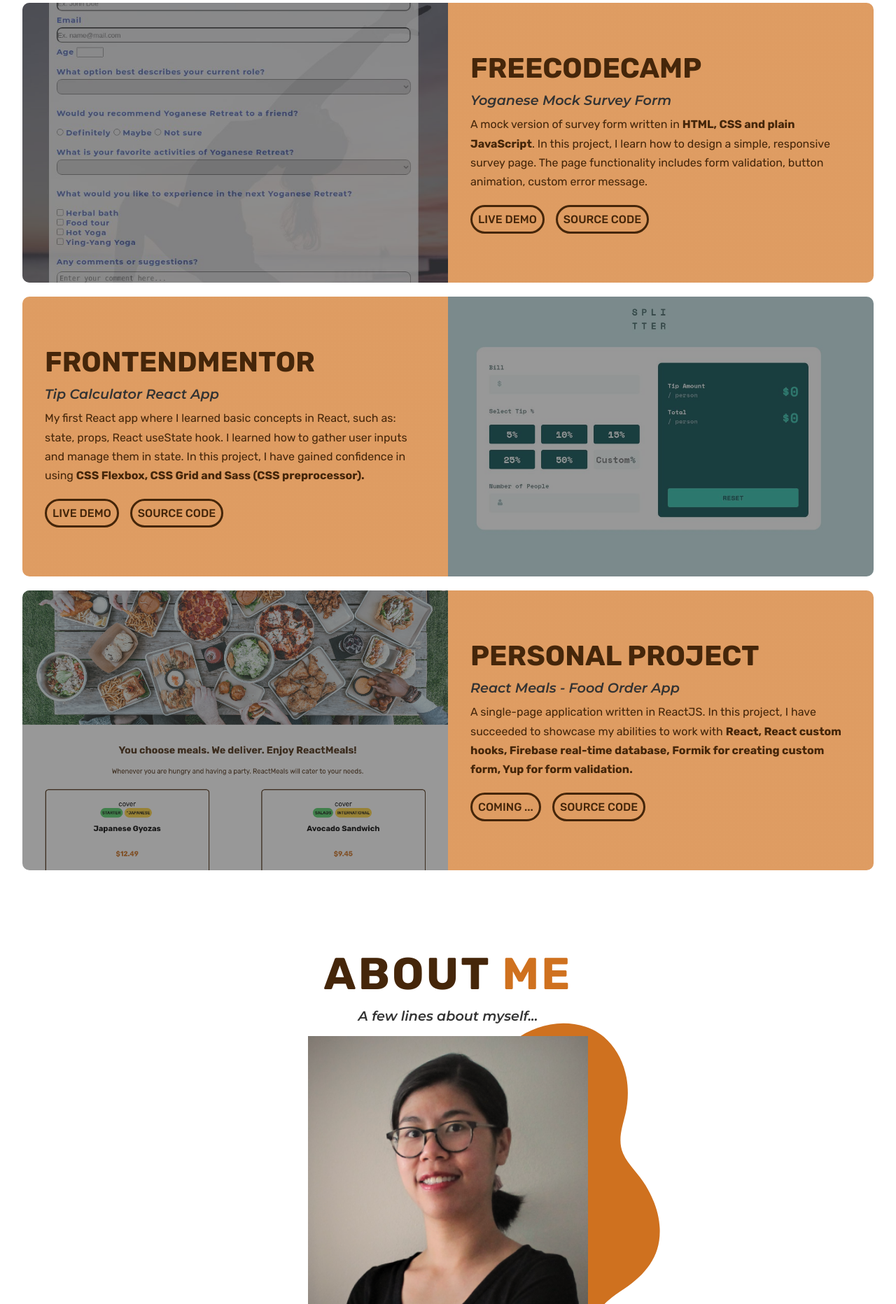
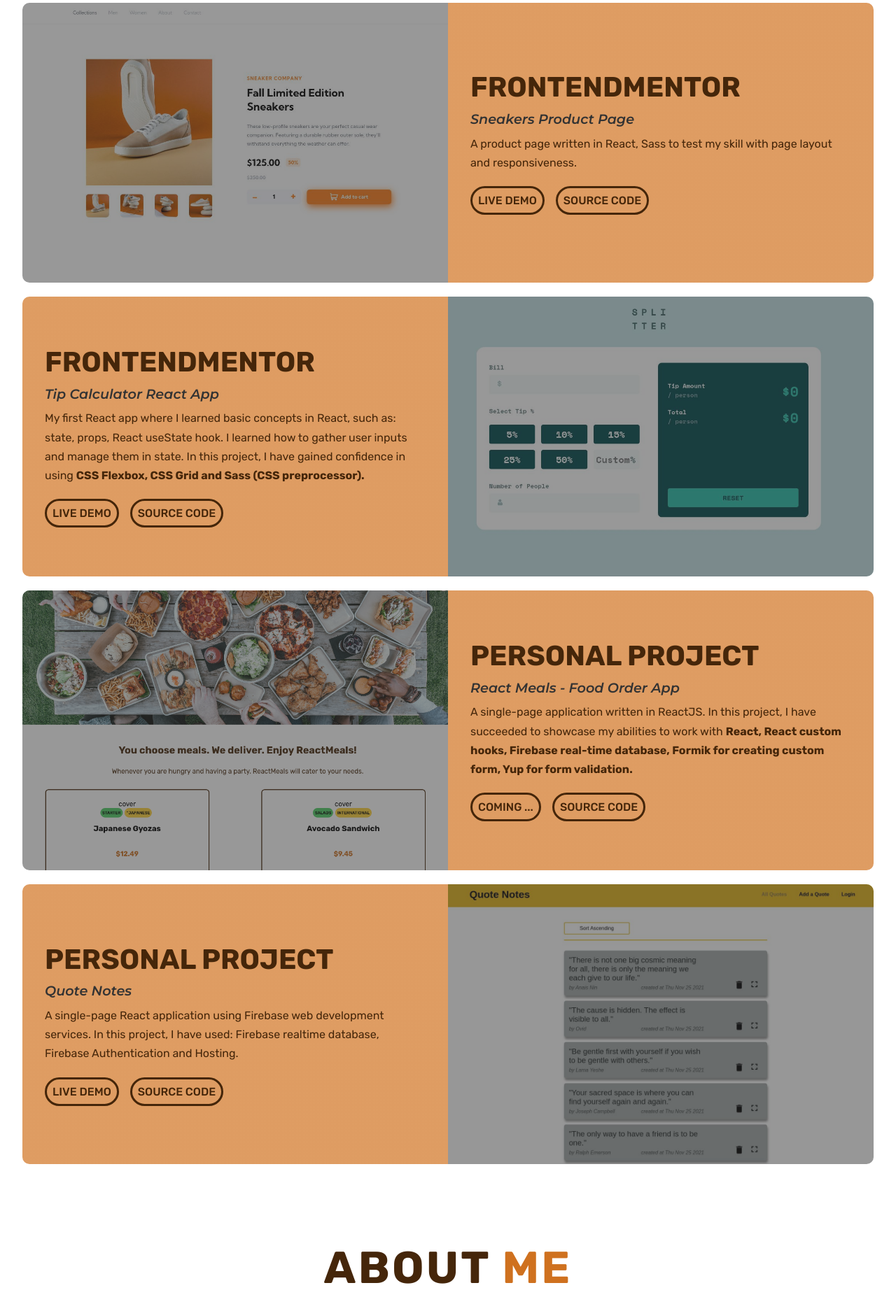
Before and after one commit to anh-vumartell/My-Personal-Website, a plain HTML site: page index.html in a window 1280 px wide. Shown: the part 2245-4109 px from the top of the page at 70% size. Drawn offline with Linux system fonts and the light colour scheme.

Commit message:
update Project section

```diff
--- a/index.html
+++ b/index.html
@@ -185,23 +185,20 @@
 
           <div class="project-item">
             <div class="project-info">
-              <h1>FreeCodeCamp</h1>
-              <h2>Yoganese Mock Survey Form</h2>
+              <h1>FrontEndMentor</h1>
+              <h2>Sneakers Product Page</h2>
               <p>
-                A mock version of survey form written in <b>HTML, CSS and plain
-                  JavaScript</b>. In this project, I learn how to design a simple,
-                responsive survey page. The page functionality includes form
-                validation, button animation, custom error message.
+                A product page written in React, Sass to test my skill with page layout and responsiveness.
               </p>
               <div class="project-cta">
                 <a
-                  href="https://yoganese-survey-form.netlify.app/"
+                  href="https://love-sneaker.netlify.app/"
                   target="_blank"
                   >Live demo</a
                 >
 
                 <a
-                  href="https://github.com/anh-vumartell/Survey-form"
+                  href="https://github.com/anh-vumartell/ecommerce-product-page-react-sass"
                   target="_blank"
                   >Source Code</a
                 >
@@ -209,7 +206,7 @@
             </div>
 
             <div class="project-img">
-              <img src="./images/yoganese-live-demo.jpg" alt="img" />
+              <img src="./images/sneakers-live-demo.jpg" alt="img" />
             </div>
           </div>
 
@@ -273,6 +270,33 @@
 
             <div class="project-img">
               <img src="./images/react-meals-screen.png" alt="project-img--4" />
+            </div>
+          </div>
+          <div class="project-item">
+            <div class="project-info">
+              <h1>Personal Project</h1>
+              <h2>Quote Notes</h2>
+              <p>
+                A single-page React application using Firebase web development services. In this project, I have used:
+                Firebase realtime database, Firebase Authentication and Hosting.
+              </p>
+              <div class="project-cta">
+                <a
+                  href="https://quote-notes.web.app/all-quotes"
+                  target="_blank"
+                  >Live demo</a
+                >
+
+                <a
+                  href="https://github.com/anh-vumartell/quote-notes"
+                  target="_blank"
+                  >Source Code</a
+                >
+              </div>
+            </div>
+
+            <div class="project-img">
+              <img src="./images/quote-notes-live-demo.jpg" alt="img" />
             </div>
           </div>
         </div>
```
Also changed, not shown: images/quote-notes-live-demo.jpg (added), images/sneakers-live-demo.jpg (added).
